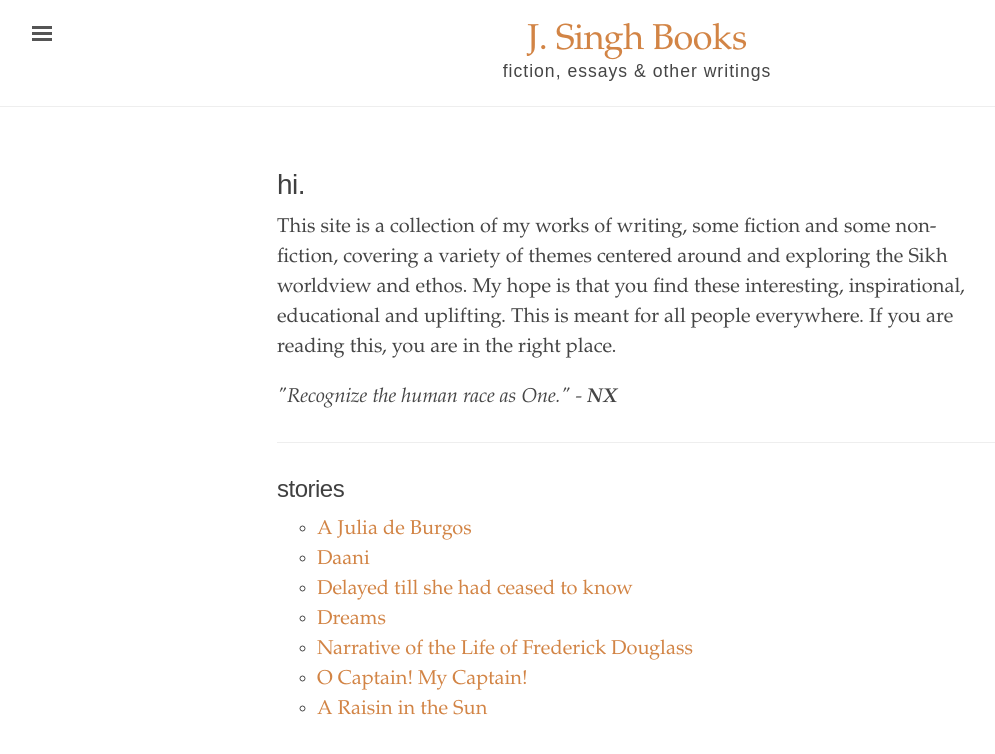
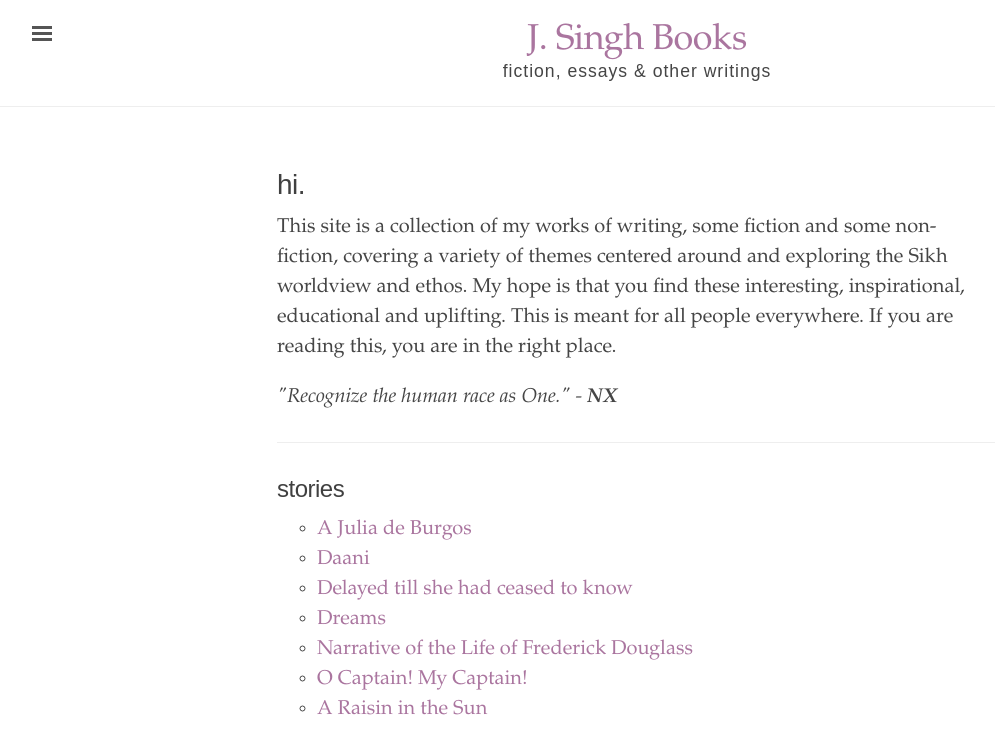
Before and after one commit to jsinghbooks/jsinghbooks.github.io, a Jekyll site: the page built from index.html, in a window 1280 px wide. Shown: the top 754 px of the page, without its empty margins (3-998 px from the left). Built offline with Jekyll 4.4.1, drawn with Linux system fonts in a browser that asks for light colours.

Commit message:
Update _config.yml

```diff
--- a/_config.yml
+++ b/_config.yml
@@ -14,7 +14,7 @@ author:
   email:             jsinghbooks@gmail.com
 
 # Color scheme. Options: red, orange, magenta, cyan, blue, brown
-color-scheme: orange
+color-scheme: magenta
 
 # Permalinks
 permalink: pretty
```
